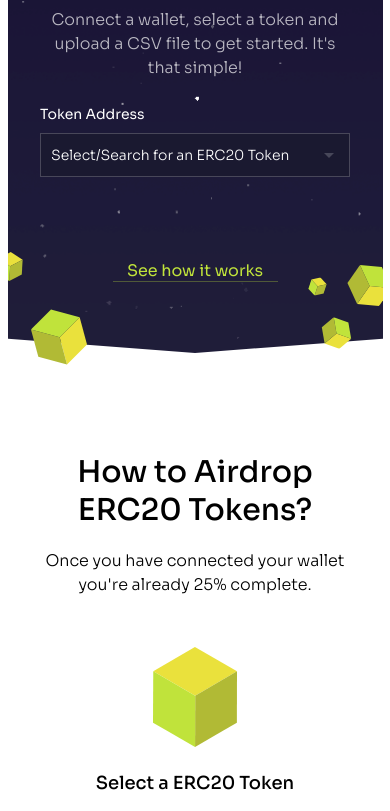
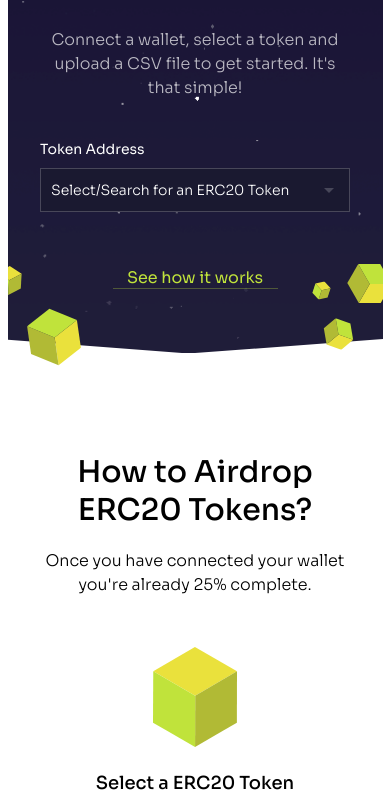
Before and after one commit to hwgwalker/blockbucket-homepage, a plain HTML site: page index.html in a window 390 px wide. Shown: the part 287-1098 px from the top of the page. Drawn offline with Linux system fonts and the light colour scheme.

Commit message:
Add files via upload

```diff
--- a/faq.css
+++ b/faq.css
@@ -6,8 +6,8 @@
 }
 
 .faq__content {
-    margin-top: 100px;
-    height: 800px;
+    margin-top: 70px;
+    height: 762px;
 }
 
 .faq__content > h1 {
@@ -16,7 +16,7 @@
 }
 
 .faq__questions {
-    margin-top: 50px;
+    margin-top: 30px;
     display: flex;
     flex-direction: column;
     justify-content: center;
@@ -73,9 +73,9 @@
 
 @media only screen and (max-width: 400px) {
     .faq__content {
-        margin-top: 50px;
+        margin-top: 40px;
         height: auto;
-        margin-bottom: 50px;
+        margin-bottom: 40px;
     }
     .faq__content > h1 {
         font-size: 22px;
--- a/header.css
+++ b/header.css
@@ -128,6 +128,7 @@
     color: #FFF;
     font-weight: 400;
     align-self: flex-start;
+    margin-bottom: 10px;
 
 }
 
@@ -282,14 +283,17 @@
 
     /* HEADER */
 
+    .header {
+        position: relative;
+    }
+
     .header__content {
-        width: 315px;
+        width: 311px;
         padding-top: 20px;
         display: flex;
         flex-direction: column;
         align-items: center;
         margin: 0 auto;
-        position: relative;
     }
 
     .header__content > h1 {
@@ -297,13 +301,12 @@
         font-weight: 500;
         color: #FFF;
         line-height: 1.5;
-        margin-bottom: 20px;
+        margin-bottom: 40px;
     }
-
 
 .header__content > h2 {
     font-size: 16px;
-    margin-bottom: 25px;
+    margin-bottom: 40px;
     line-height: 1.5;
 }
 .header__content > h3 {
@@ -344,7 +347,7 @@
         margin-left: 10px;
     }
     .content__tokens_menu {
-     margin-bottom: 83px;
+     margin-bottom: 55px;
  }
 
     .content__tokens_menu > h3 {
@@ -352,51 +355,46 @@
         margin-bottom: 10px;
     }
 
-    .header__prompt {
-        margin-bottom: 33px;
-    }
-
-
     .cube__1 {
         height: 29px;
         width: 32px;
         position: absolute;
-        right: 95%;
-        bottom: 190%;
+        right: 67%;
+        bottom: 100%;
         transform: rotate(3deg);
     }
     .cube__2 {
         height: 58px;
         width: 62px;
         position: absolute;
-        right: 78%;
-        bottom: -35%;
+        right: 61%;
+        bottom: -22%;
         z-index: 2;
-        transform: rotate(105deg);
+        transform: rotate(112deg);
     }
     .cube__3 {
         height: 19px;
         width: 17px;
         position: absolute;
-        right: 15%;
-        bottom: 150%;
+        right: 36.5%;
+        bottom: 90%;
         transform: rotate(18deg);
     }
     .cube__4 {
         height: 32px;
         width: 33px;
         position: absolute;
-        right: 8%;
-        bottom: 10%;
+        right: 34%;
+        bottom: 5%;
         transform: rotate(170deg);
     }
     .cube__5 {
         height: 45px;
         width: 41px;
         position: absolute;
-        right: -2%;
-        bottom: 120%;
-        transform: rotate(155deg);
+        right: 30.5%;
+        bottom: 80%;
+        transform: rotate(150deg);
     }
     .cube__6 {
         height: 24px;
@@ -417,14 +415,13 @@
     }
 
     .header__shapes {
-        position: relative;
-        display: flex;
-        justify-content: center;
+        position: absolute;
+        bottom: 0%;
+        left: 50%;
+        transform: translateX(-50%);
     }
 
     .header__cubes {
-        display: flex;
-        flex-direction: row;
         z-index: 3;
     }
 
--- a/styles.css
+++ b/styles.css
@@ -13,7 +13,7 @@ body {
     width: 1600px;
     display: flex;
     flex-direction: column;
-    /* overflow: hidden; */
+    overflow: hidden;
 }
 
 /* FOOTER */
```
